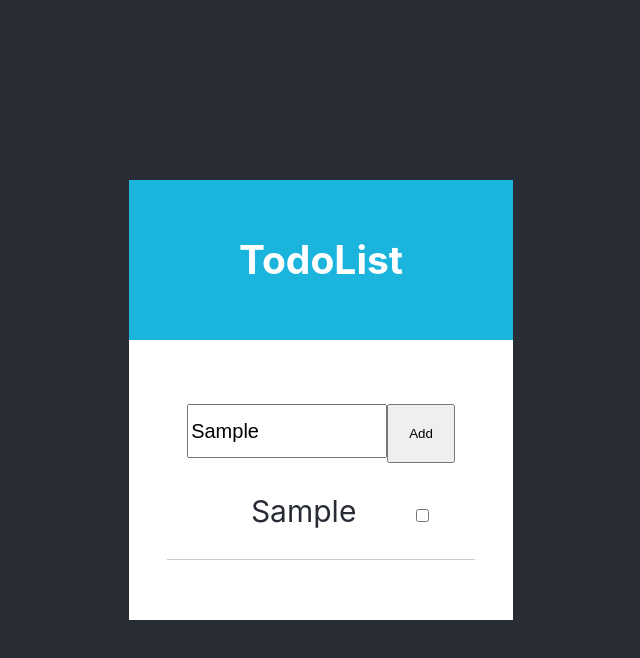
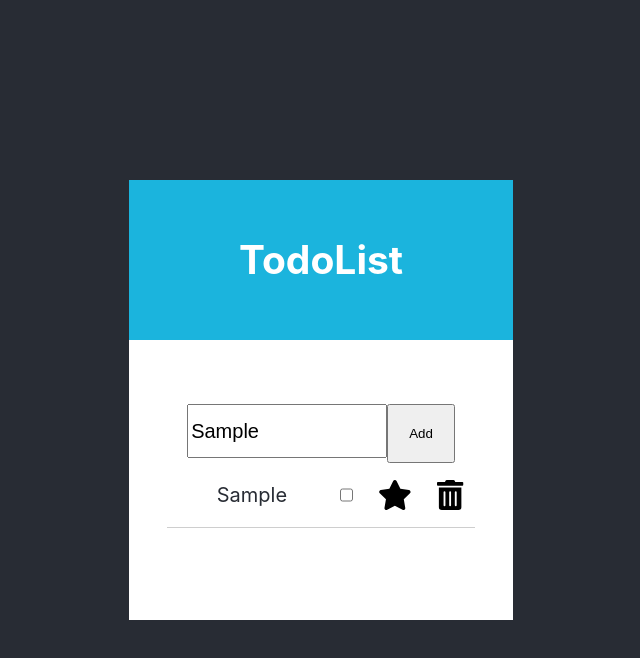
Before and after one commit to mohamedadham/TodoApp, a React (Create React App) app: page / in a window 1280 px wide. Both pictures are taken after typing "Sample" into the empty fields and a click on the button "Add". Shown: the top 658 px of the page, without its empty margins (319-959 px from the left). Built offline with nearby package versions, Linux system fonts and the light colour scheme.

Commit message:
update css

```diff
--- a/src/App.css
+++ b/src/App.css
@@ -20,8 +20,9 @@
 .todo-text{
     color: #282c34;
     display: inline-block;
-    width:65%;
-    font-size: 30px;
+    width:55%;
+    font-size: 20px;
+    word-break: break-all;
 }
 .todo-items{
     display: flex;
@@ -30,7 +31,11 @@
     align-items: center;
 }
 
+.svg-inline--fa{
+    font-size: 30px;
+    margin-left: 25px;
 
+}
 header{
    background: #1bb4dd;
   color: white;
@@ -42,8 +47,14 @@ header{
 .todo-list{
     border-bottom: 1px solid #cecece;
     width:80%;
+    display: flex;
+    align-items: center;
 }
+.option{
+    width:10%;
+    display: flex;
 
+}
 .App-header {
   background-color: #282c34;
   min-height: 100vh;
--- a/src/App.js
+++ b/src/App.js
@@ -1,5 +1,6 @@
 import React from 'react';
 import './App.css';
+import { FontAwesomeIcon } from '@fortawesome/react-fontawesome'
 import TodoItem from './Todolist.js'
 
 class App extends React.Component {
@@ -16,7 +17,7 @@ class App extends React.Component {
 
       const{todoText,todoData,id}=this.state
       this.setState({id:this.state.id+1})
-        todoData.push({text:todoText,completed:false,id:this.state.id})
+        todoData.push({text:todoText,completed:false,id:this.state.id,italic:false})
         this.setState({todoData:todoData})
 
     }
@@ -48,6 +49,37 @@ class App extends React.Component {
 
     }
 
+    delete=(id)=>{
+        let i= 0;
+        this.setState((prevState)=>{
+          const updatedTodos= prevState.todoData.map(todo=>{
+            if(todo.id===id){
+          return  prevState.todoData.splice(i,1)
+        }
+           i++;
+        })
+
+        return {
+               updatedTodos
+            }
+        })
+    }
+
+    italic=(id)=>{
+        console.log('itaaaaalic')
+        this.setState(prevState=>{
+            const updatedTodos=prevState.todoData.map(todo=>{
+                if(todo.id===id){
+                   todo.italic=!todo.italic
+                }
+                return todo
+            })
+            return{
+                todoData:updatedTodos
+            }
+        })
+
+    }
     render(){
       const{todoText,completed,todoData,id}=this.state;
 
@@ -63,7 +95,7 @@ class App extends React.Component {
                 <button>  Add </button>
             </form>
              <div className="todo-items">
-           { todoData.map(item=><TodoItem item={item} handleCheckbox={this.handleCheckbox} key={item.id}/>) }
+           { todoData.map(item=><TodoItem item={item} handleCheckbox={this.handleCheckbox} delete={this.delete} italic={this.italic} key={item.id}/>) }
 
             </div>
             </div>
--- a/src/Todolist.js
+++ b/src/Todolist.js
@@ -1,21 +1,32 @@
 import React from 'react'
+import { FontAwesomeIcon } from '@fortawesome/react-fontawesome'
 
+import { faStar } from '@fortawesome/free-solid-svg-icons'
+import { faTrashAlt } from '@fortawesome/free-solid-svg-icons'
 const styles={
     textDecoration:'line-through',
 
 }
+const italic={
+    fontStyle:'italic'
+}
 
 function TodoItem(props){
-
+   console.log(props.item.completed)
 
     return(
         <div className="todo-list">
 
 
-            <p className="todo-text" style={props.item.completed? styles:null}> {props.item.text}</p>
-            <input   style={{marginRight:'0vmin',width:'10%'}} type="checkbox" checked={props.item.completed}  onChange={ ()=>props.handleCheckbox(props.item.id)}/>
+            <p className="todo-text" style={{textDecoration:props.item.completed?'line-through':null, fontStyle:props.item.italic?'italic':null}}> {props.item.text}</p>
+
+        <div className="option">
+            <input   style={{marginRight:'0vmin'}} type="checkbox" checked={props.item.completed}  onChange={ ()=>props.handleCheckbox(props.item.id)}/>
+            <FontAwesomeIcon style={{color:'black'}} icon={faStar} onClick={()=>props.italic(props.item.id)}/>
+            <FontAwesomeIcon style={{color:'black'}} icon={faTrashAlt} onClick={()=>props.delete(props.item.id)}/>
 
 
+       </div>
         </div>
 
     )
```
Also changed, not shown: package.json (+5 -2 lines), 1 other file (tests, documents, lock files or other folders).
